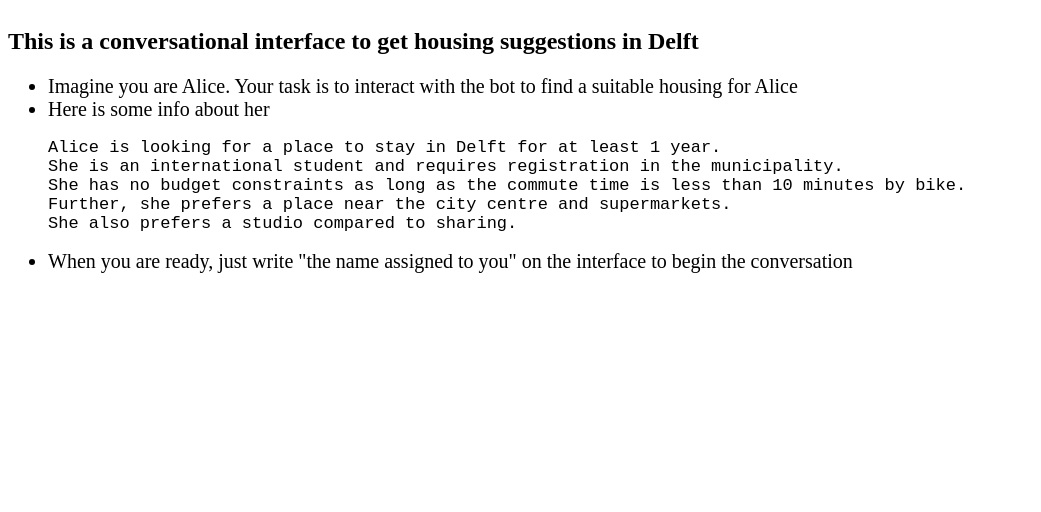
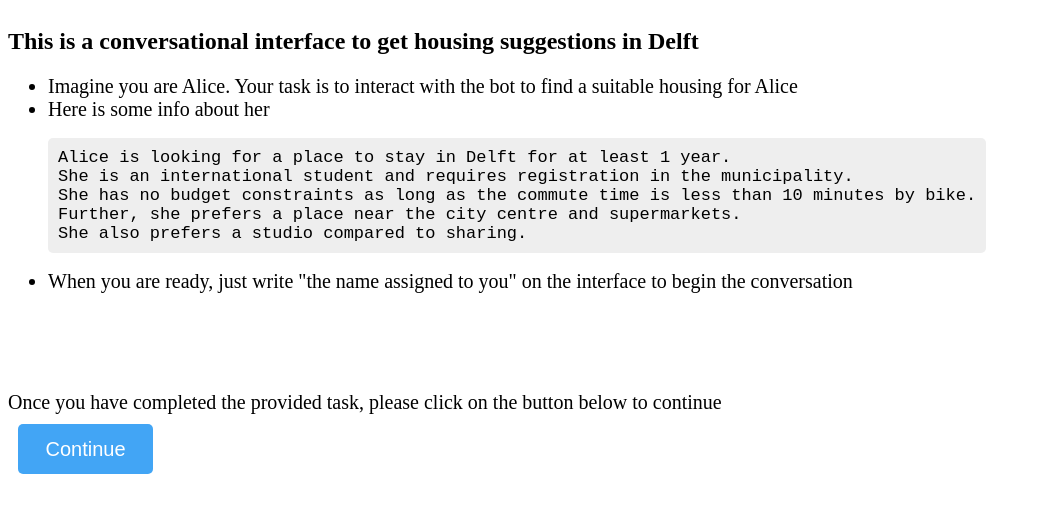
Before and after one commit to akshitgupta95/hackzurich2020, a website: page public/index.html in a window 1280 px wide. Shown: the whole page, without its empty margins (0-1041 px from the left). Drawn offline with nearby package versions, Linux system fonts and the light colour scheme.

Commit message:
added button with link to final survey

```diff
--- a/public/index.html
+++ b/public/index.html
@@ -16,7 +16,7 @@
     <ul>
       <li style="font-size:20px"> Imagine you are Alice. Your task is to interact with the bot to find a suitable housing for Alice </li>
       <li style="font-size:20px">Here is some info about her </li>
-      <p style="font-size:17px;font-family:'Courier New'">
+      <p class="scenario">
         Alice is looking for a place to stay in Delft for at least 1 year.<br>
         She is an international student and requires registration in the municipality.<br>
         She has no budget constraints as long as the commute time is less than 10 minutes by bike.<br>
@@ -25,7 +25,11 @@
       <li style="font-size:20px">When you are ready, just write "the name assigned to you" on the interface to begin the conversation</li>
 
     </ul>
+	<p style="font-size:20px; margin-top:10%">
+	Once you have completed the provided task, please click on the button below to continue
+	<a class="button" href="https://fs11.formsite.com/V9PQWO/hnvnvvqayi/index.html">Continue</a>
   </aside>
+
   <meta name="viewport" content="width-device-width, initial-scale=1">
   <script src="https://www.gstatic.com/dialogflow-console/fast/messenger/bootstrap.js?v=1"></script>
   <df-messenger
--- a/public/main.css
+++ b/public/main.css
@@ -8,3 +8,29 @@
   margin: auto;
 
 }
+
+.button {
+    display: block;
+    width: 115px;
+    height: 30px;
+    background: #42A5F5;
+    padding: 10px;
+	margin: 10px;
+    text-align: center;
+	text-decoration:none !important;
+    border-radius: 5px;
+    color: white;
+	font-size:20px;
+	font-family:Arial;
+    line-height: 30px;
+}
+
+.scenario {
+	background: #EEEEEE;
+	border-radius: 5px;
+	border-color: #000000;
+	border-width: thin;
+	font-size:17px;
+	font-family:Courier New;
+	padding: 10px;
+}
```
